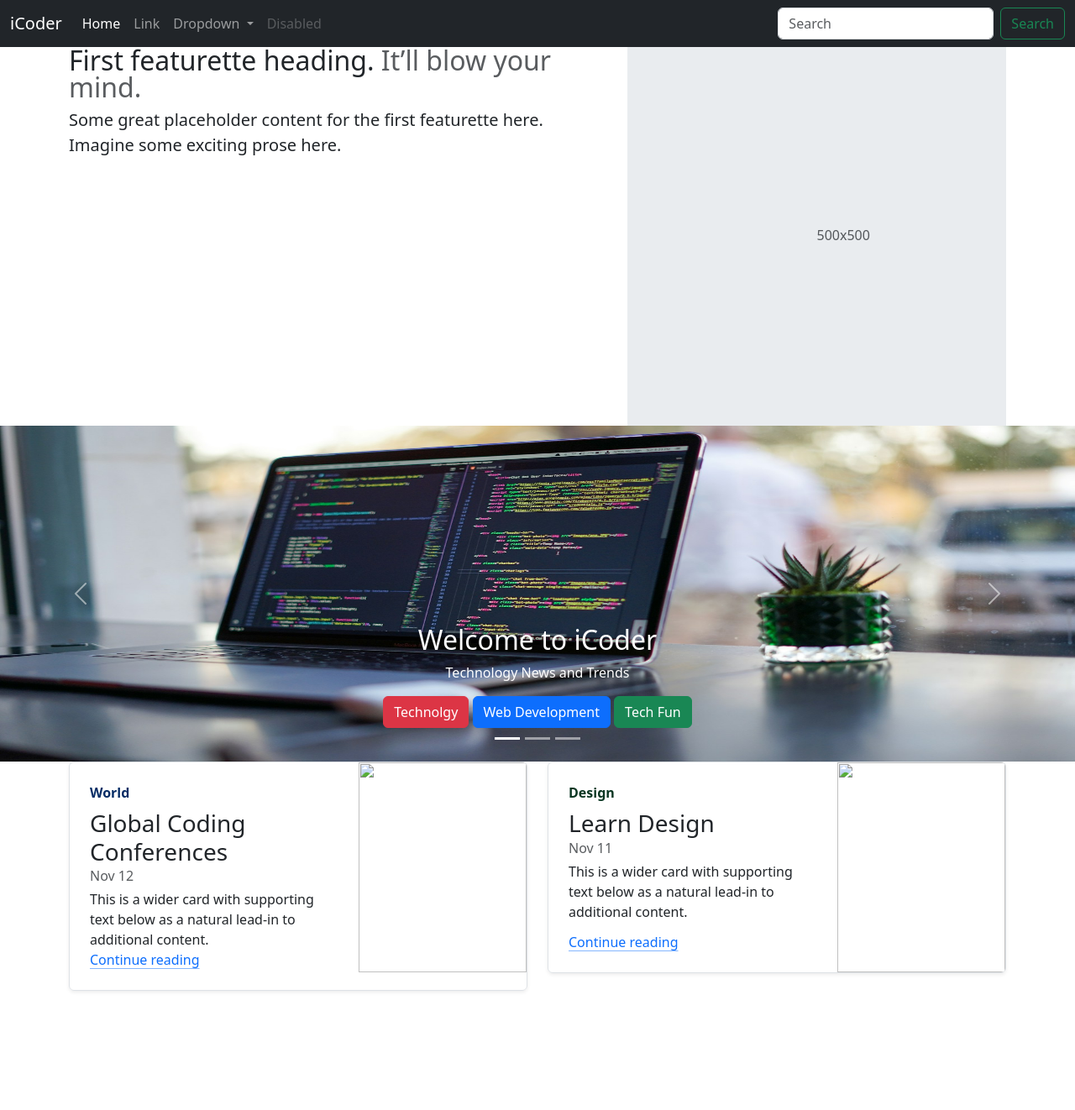
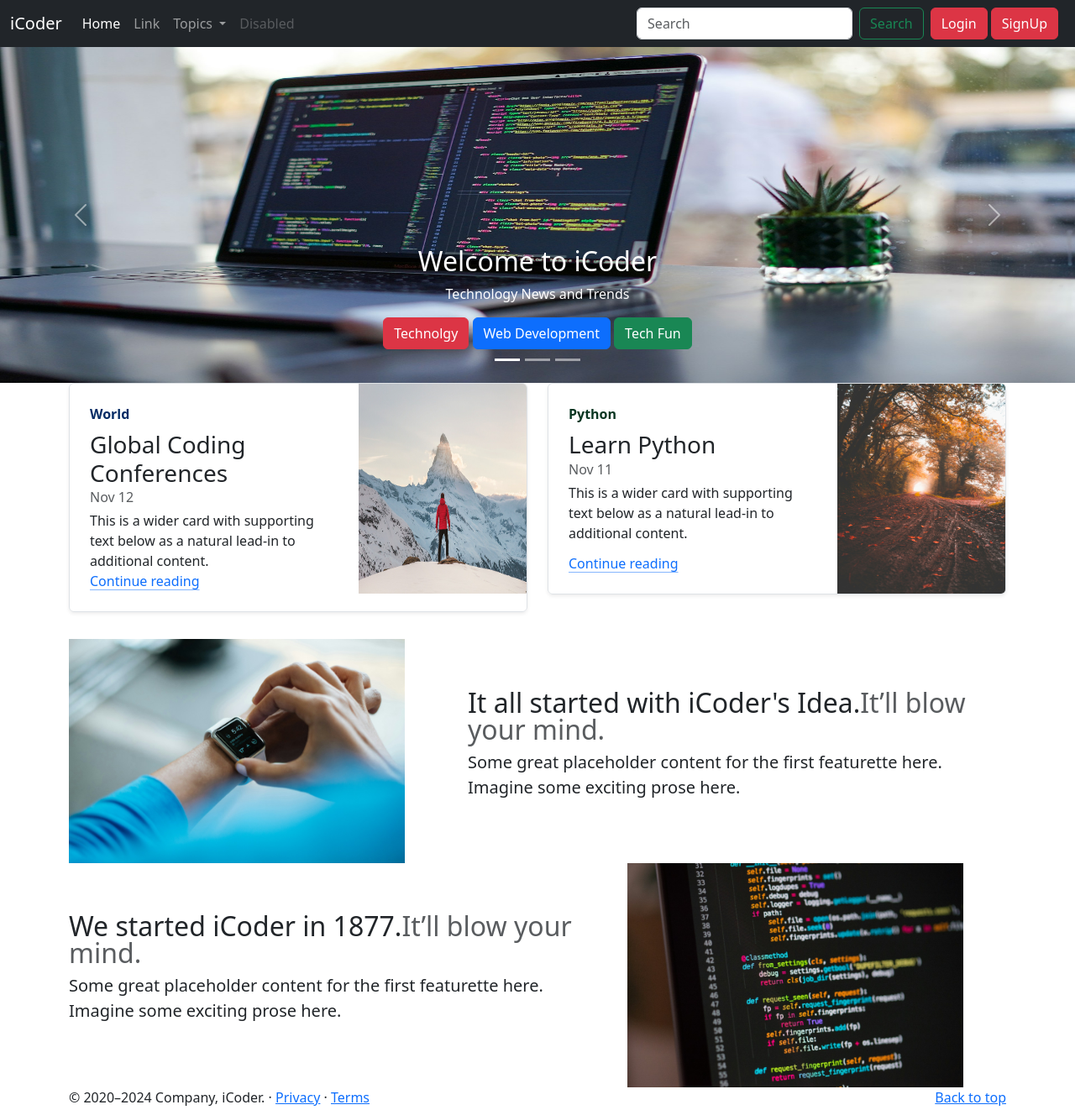
Before and after one commit to varshayadav59/Bootstrap-website, a plain HTML site: page index.html in a window 1280 px wide. Shown: the whole page at 84% size. Before the commit the page ends 1212 px from the top, so only its background shows below. Drawn offline with nearby package versions, Linux system fonts and the light colour scheme.

Commit message:
initial commit

```diff
--- a/index.html
+++ b/index.html
@@ -30,15 +30,15 @@
                     <li class="nav-item dropdown">
                         <a class="nav-link dropdown-toggle" href="#" role="button" data-bs-toggle="dropdown"
                             aria-expanded="false">
-                            Dropdown
+                            Topics
                         </a>
                         <ul class="dropdown-menu">
-                            <li><a class="dropdown-item" href="#">Action</a></li>
-                            <li><a class="dropdown-item" href="#">Another action</a></li>
+                            <li><a class="dropdown-item" href="#">Web Developmeny</a></li>
+                            <li><a class="dropdown-item" href="#">Python</a></li>
                             <li>
                                 <hr class="dropdown-divider">
                             </li>
-                            <li><a class="dropdown-item" href="#">Something else here</a></li>
+                            <li><a class="dropdown-item" href="#">Frontend Developer</a></li>
                         </ul>
                     </li>
                     <li class="nav-item">
@@ -49,20 +49,13 @@
                     <input class="form-control me-2" type="search" placeholder="Search" aria-label="Search">
                     <button class="btn btn-outline-success" type="submit">Search</button>
                 </form>
+                <div class="mx-2">
+                <button class="btn btn-danger">Login</button>
+                <button class="btn btn-danger">SignUp</button>
+                </div>
             </div>
         </div>
     </nav>
-<div class="container">
-    <div class="row featurette">
-        <div class="col-md-7">
-          <h2 class="featurette-heading fw-normal lh-1">First featurette heading. <span class="text-body-secondary">It’ll blow your mind.</span></h2>
-          <p class="lead">Some great placeholder content for the first featurette here. Imagine some exciting prose here.</p>
-        </div>
-        <div class="col-md-5">
-          <svg class="bd-placeholder-img bd-placeholder-img-lg featurette-image img-fluid mx-auto" width="500" height="500" xmlns="http://www.w3.org/2000/svg" role="img" aria-label="Placeholder: 500x500" preserveAspectRatio="xMidYMid slice" focusable="false"><title>Placeholder</title><rect width="100%" height="100%" fill="var(--bs-secondary-bg)"></rect><text x="50%" y="50%" fill="var(--bs-secondary-color)" dy=".3em">500x500</text></svg>
-        </div>
-      </div>
-    </div>
     <div id="carouselExampleCaptions" class="carousel slide">
         <div class="carousel-indicators">
             <button type="button" data-bs-target="#carouselExampleCaptions" data-bs-slide-to="0" class="active"
@@ -134,7 +127,7 @@
                         </a>
                     </div>
                     <div class="col-auto d-none d-lg-block">
-                        <img class="bd-placeholder-img" width="200" height="250" src="" alt="">
+                        <img class="bd-placeholder-img" width="200" height="250" src="thumb1.jpg" alt="">
                     </div>
                 </div>
             </div>
@@ -142,8 +135,8 @@
                 <div
                     class="row g-0 border rounded overflow-hidden flex-md-row mb-4 shadow-sm h-md-250 position-relative">
                     <div class="col p-4 d-flex flex-column position-static">
-                        <strong class="d-inline-block mb-2 text-success-emphasis">Design</strong>
-                        <h3 class="mb-0">Learn Design</h3>
+                        <strong class="d-inline-block mb-2 text-success-emphasis">Python</strong>
+                        <h3 class="mb-0">Learn Python</h3>
                         <div class="mb-1 text-body-secondary">Nov 11</div>
                         <p class="mb-auto">This is a wider card with supporting text below as a natural lead-in to
                             additional content.</p>
@@ -155,12 +148,37 @@
                         </a>
                     </div>
                     <div class="col-auto d-none d-lg-block">
-                        <img class="bd-placeholder-img" width="200" height="250" src="" alt="">
+                        <img class="bd-placeholder-img" width="200" height="250" src="thumb2.jpg" alt="">
                     </div>
                 </div>
             </div>
         </div>
     </div>
+    <div class="container" my-4>
+        <div class="row featurette d-flex justify-content-center align-items-center" >
+            <div class="col-md-7 order-md-2">
+              <h2 class="featurette-heading fw-normal lh-1">It all started with iCoder's Idea.<span class="text-body-secondary">It’ll blow your mind.</span></h2>
+              <p class="lead">Some great placeholder content for the first featurette here. Imagine some exciting prose here.</p>
+            </div>
+            <div class="col-md-5  order-md-1">
+              <img class="img-fluid"src="about1.jpg" alt="" width="400" height="400">
+            </div>
+          </div>
+
+          <div class="row featurette d-flex justify-content-center align-items-center">
+            <div class="col-md-7">
+              <h2 class="featurette-heading fw-normal lh-1">We started iCoder in 1877.<span class="text-body-secondary">It’ll blow your mind.</span></h2>
+              <p class="lead">Some great placeholder content for the first featurette here. Imagine some exciting prose here.</p>
+            </div>
+            <div class="col-md-5">
+              <img class="img-fluid"src="about3.jpg " alt="" width="400" height="400">
+            </div>
+        </div>
+          </div>
+    <footer class="container">
+        <p class="float-end"><a href="#">Back to top</a></p>
+        <p>© 2020–2024 Company, iCoder. · <a href="#">Privacy</a> · <a href="#">Terms</a></p>
+      </footer>
     <script src="https://cdn.jsdelivr.net/npm/bootstrap@5.3.3/dist/js/bootstrap.bundle.min.js"
         integrity="sha384-YvpcrYf0tY3lHB60NNkmXc5s9fDVZLESaAA55NDzOxhy9GkcIdslK1eN7N6jIeHz"
         crossorigin="anonymous"></script>
```
Also changed, not shown: about1.jpg (added), about2.jpg (added), about3.jpg (added), thumb1.jpg (added), thumb2.jpg (added).
